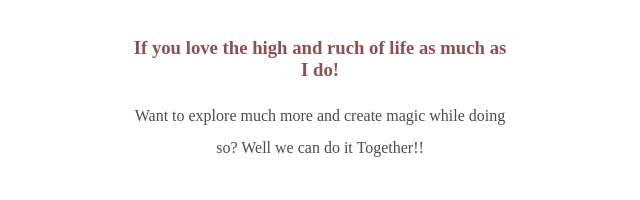
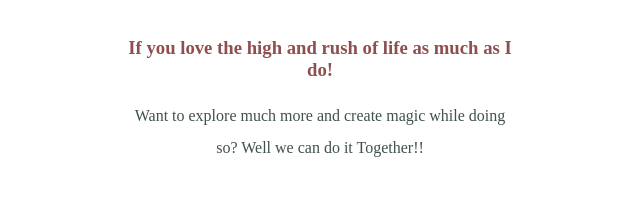
Before and after one commit to samayita1606/Personal-Website, a plain HTML site: page index.html in a window 1280 px wide. Shown: the part 2233-2433 px from the top of the page, 320-960 px from the left. Drawn offline with Linux system fonts and the light colour scheme; a web font is replaced by a local one.

Commit message:
Update index.html

```diff
--- a/index.html
+++ b/index.html
@@ -39,7 +39,7 @@
       <hr>
       <div class="contact-me">
         <h2>Get In Touch</h2>
-        <h3>If you love the high and ruch of life as much as I do!</h3>
+        <h3>If you love the high and rush of life as much as I do!</h3>
         <p style = "margin-bottom:60px;">Want to explore much more and create magic while doing so? Well we can do it Together!!</p>
         <a class="btn" href="mailto:mesamayita@email.com">CONTACT ME</a>
       </div>
```
